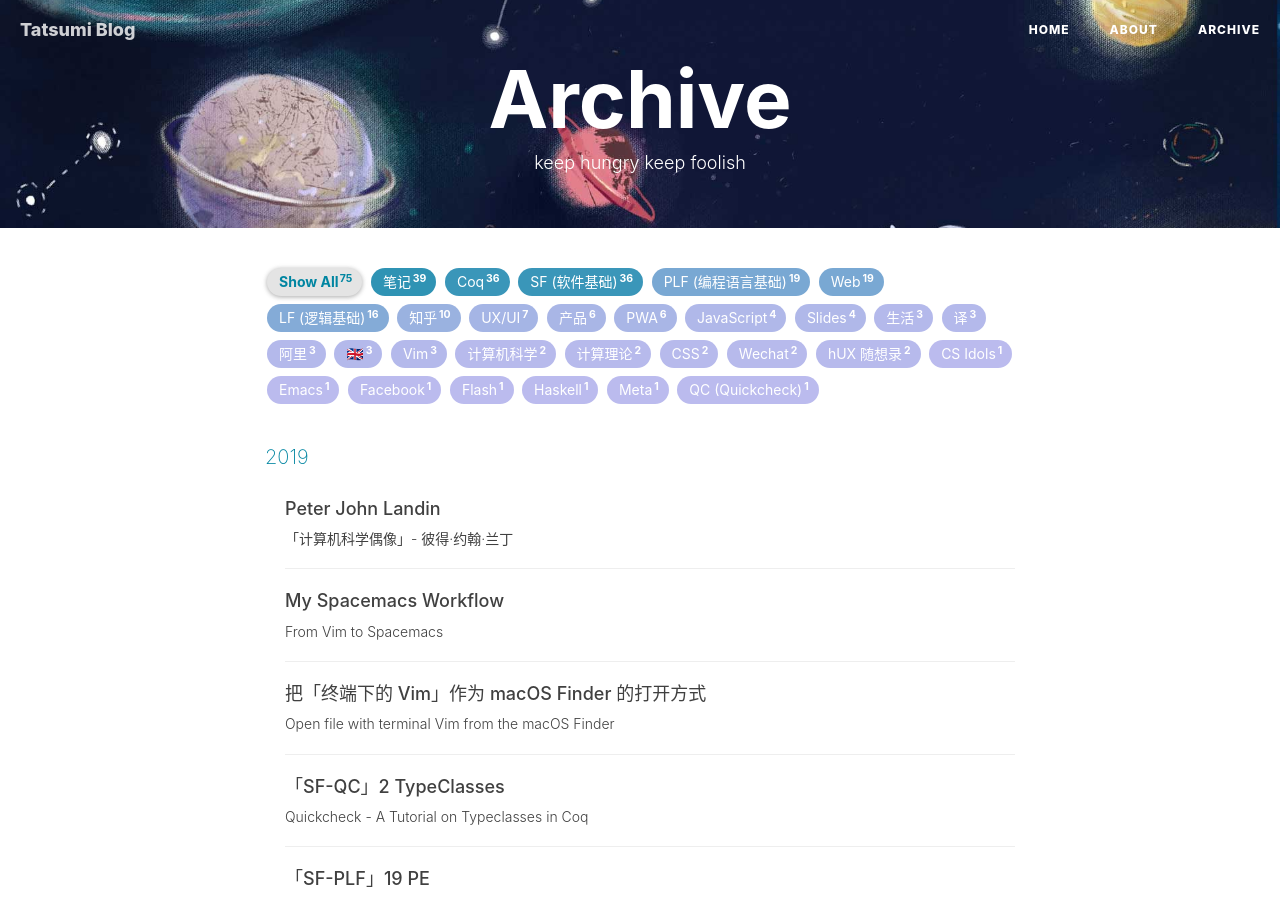
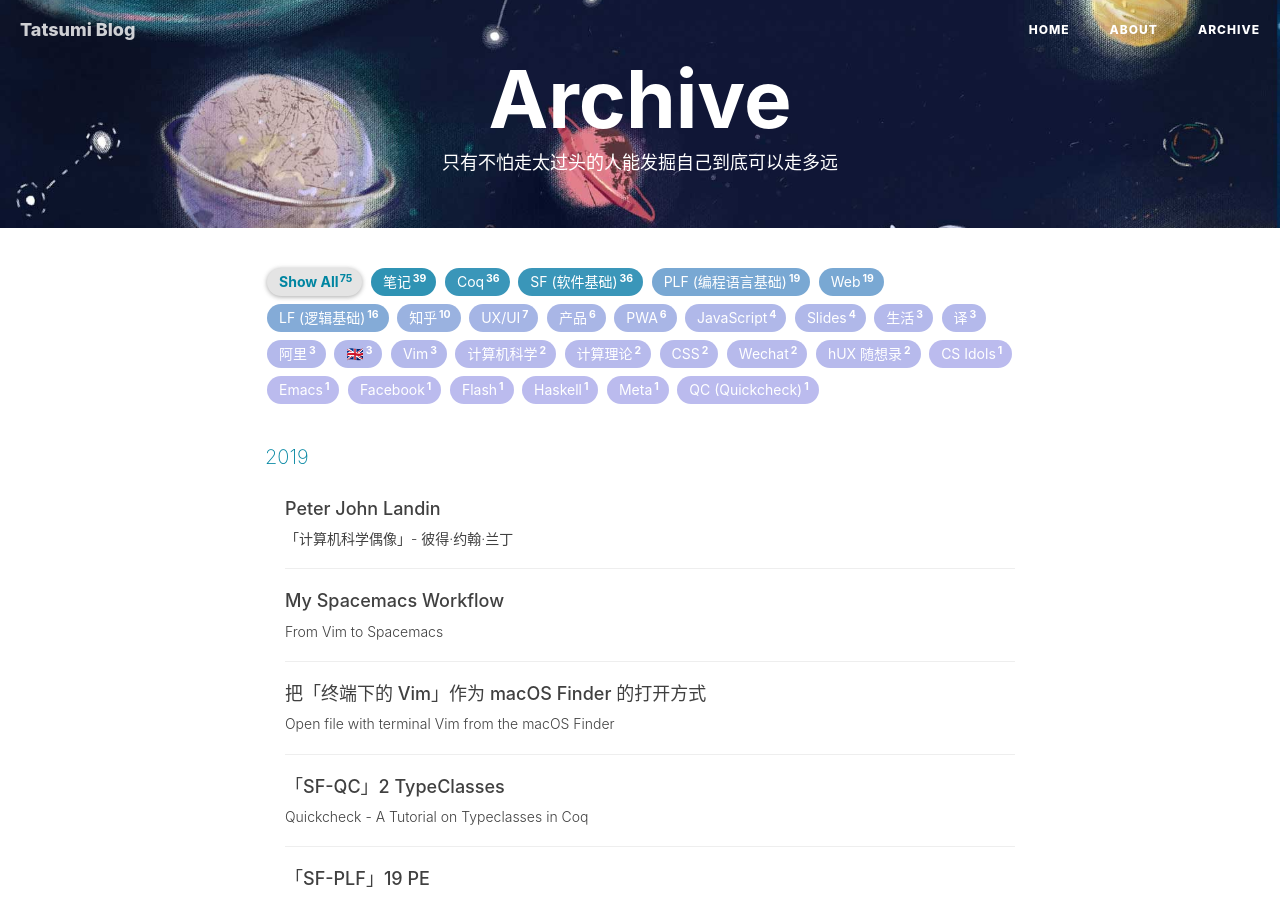
Before and after one commit to tatsumiw/tatsumiw.github.io, a Jekyll site: the page built from archive.html, in a window 1280 px wide and 900 px high. Built offline with Jekyll 4.4.1, drawn with Linux system fonts in a browser that asks for light colours; nearby versions of some CDN libraries; comment, search, counter and statistics services are not loaded.

Commit message:
20200406 modify

```diff
--- a/archive.html
+++ b/archive.html
@@ -1,7 +1,7 @@
 ---
 title: Archive
 layout: default
-description: keep hungry keep foolish
+description: 只有不怕走太过头的人能发掘自己到底可以走多远
 header-img: "img/about-bg.jpg"
 ---
 
```
